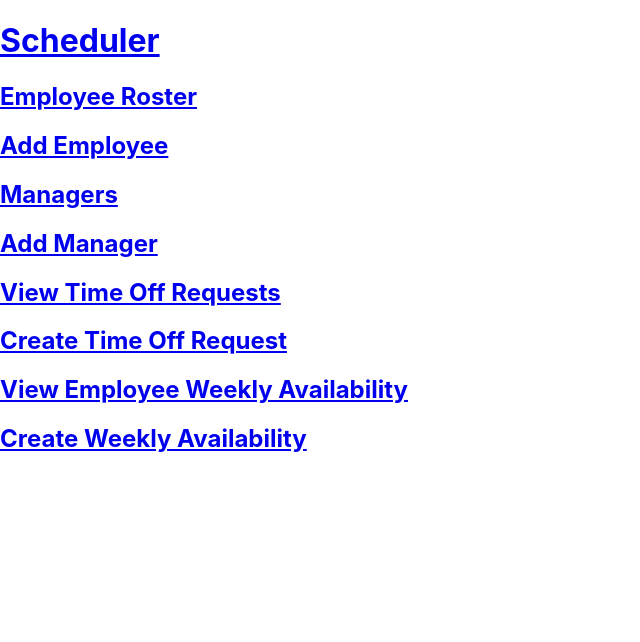
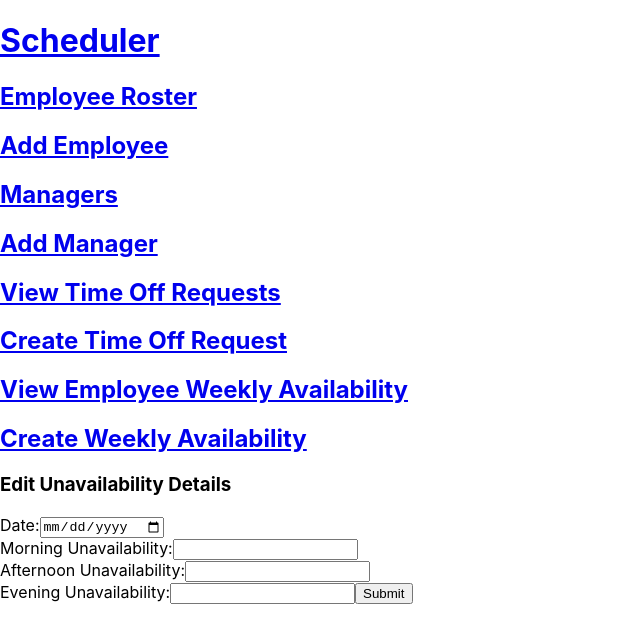
Before and after one commit to mrrogercampbell/scheduler-fe, a React (Create React App) app: page /unavailability/edit/1 in a window 1280 px wide. Shown: the top 642 px of the page, without its empty margins (0-640 px from the left). Built offline with nearby package versions, Linux system fonts and the light colour scheme; no server answers.

Commit message:
commiting the changes I have made to the UnavailabilityUpdate Component. Going to merge this branch into dev. We will need to touch back and get this completely functional.

```diff
--- a/src/Components/App/App.js
+++ b/src/Components/App/App.js
@@ -18,6 +18,7 @@ import WeeklyAvailability from '../WeeklyAvailability/WeeklyAvailability';
 import UnavailabilityCreate from '../Unavailability/UnavailabilityCreate';
 import Unavailability from '../Unavailability/Unavailability'
 import UnavailabilityDetails from '../Unavailability/UnavailabilityDetails'
+import UnavailabilityUpdate from '../Unavailability/UnavailabilityUpdate'
 
 
 class App extends Component {
@@ -100,6 +101,9 @@ class App extends Component {
               exact path="/unavailability" render={routerProps => <Unavailability {...routerProps} />} />
 
             <Route
+              exact path="/unavailability/edit/:id" render={routerProps => <UnavailabilityUpdate {...routerProps} />} />
+
+            <Route
               exact path="/unavailability/:id" render={routerProps => <UnavailabilityDetails {...routerProps} />} />
 
             <Route
--- /dev/null
+++ b/src/Components/Unavailability/UnavailabilityUpdate.js
@@ -0,0 +1,94 @@
+import React, { Component } from 'react';
+import axios from 'axios'
+
+class UnavailabilityUpdate extends Component {
+    constructor(props) {
+        super(props);
+        this.state = {
+            unavailability: {}
+        };
+        this.onChange = this.onChange.bind(this)
+        this.onSubmit = this.onSubmit.bind(this)
+    }
+
+    componentDidMount() {
+        console.log('http://localhost:8000/api/unavailability/' + this.props.match.params.id)
+        axios.get('http://localhost:8000/api/unavailability/' + this.props.match.params.id)
+            .then(res => {
+                this.setState({
+                    unavailability: res.data
+                })
+                console.log(this.state.unavailability)
+            })
+            .catch((err) => {
+                console.log(err)
+            })
+    }
+
+    onChange = (e) => {
+        const state = this.state.unavailability
+        state[e.target.name] = e.target.value;
+        this.setState({ unavailability: state });
+    }
+
+    onSubmit = (e) => {
+        console.log("update submitting")
+        e.preventDefault();
+        const { am, aft, pm, date } = this.state.unavailability
+        // put request throwing 403 - forbidden
+        axios.put('http://localhost:8000/api/unavailability/' + this.props.match.params.id, { am, aft, pm, date })
+            .then((res) => {
+                console.log(res)
+                this.props.history.push('/unavailability/' + this.props.match.params.id)
+            });
+
+    }
+    //Having a issue submitting Unavailability Update.
+    //need to pin point what the error is
+    //Then need to look aat why some
+
+    //error:A component is changing an uncontrolled input of type date to be controlled. Input elements should not switch from uncontrolled to controlled (or vice versa). Decide between using a controlled or uncontrolled input element for the lifetime of the component. More info: https://fb.me/react-controlled-components
+    // in input(at UnavailabilityUpdate.js: 54)
+    // in form(at UnavailabilityUpdate.js: 51)
+    // in UnavailabilityUpdate(at App.js: 104)
+
+    //Also having issue with EmployeeUpdate Component drop down menu, it will not store the new selection
+    //Might be an issue with the code base or a component life cycle issue.
+    render() {
+        const { am, aft, pm, date } = this.state.unavailability
+        return (
+            <form onSubmit={this.onSubmit}>
+                <h3>Edit Unavailability Details</h3>
+                <label>Date:</label>
+                <input type='date' name='date' value={date} onChange={this.onChange}></input>
+                <br />
+                <label>Morning Unavailability:</label>
+                <input
+                    type="text"
+                    name="am"
+                    value={am}
+                    onChange={this.onChange}
+                />
+                <br />
+                <label>Afternoon Unavailability:</label>
+                <input
+                    type="text"
+                    name="aft"
+                    value={aft}
+                    onChange={this.onChange}
+                />
+                <br />
+                <label>Evening Unavailability:</label>
+                <input
+                    type="text"
+                    name="pm"
+                    value={pm}
+                    onChange={this.onChange}
+                />
+                <button type="submit">Submit</button>
+            </form>
+        );
+    }
+}
+
+export default UnavailabilityUpdate;
```
